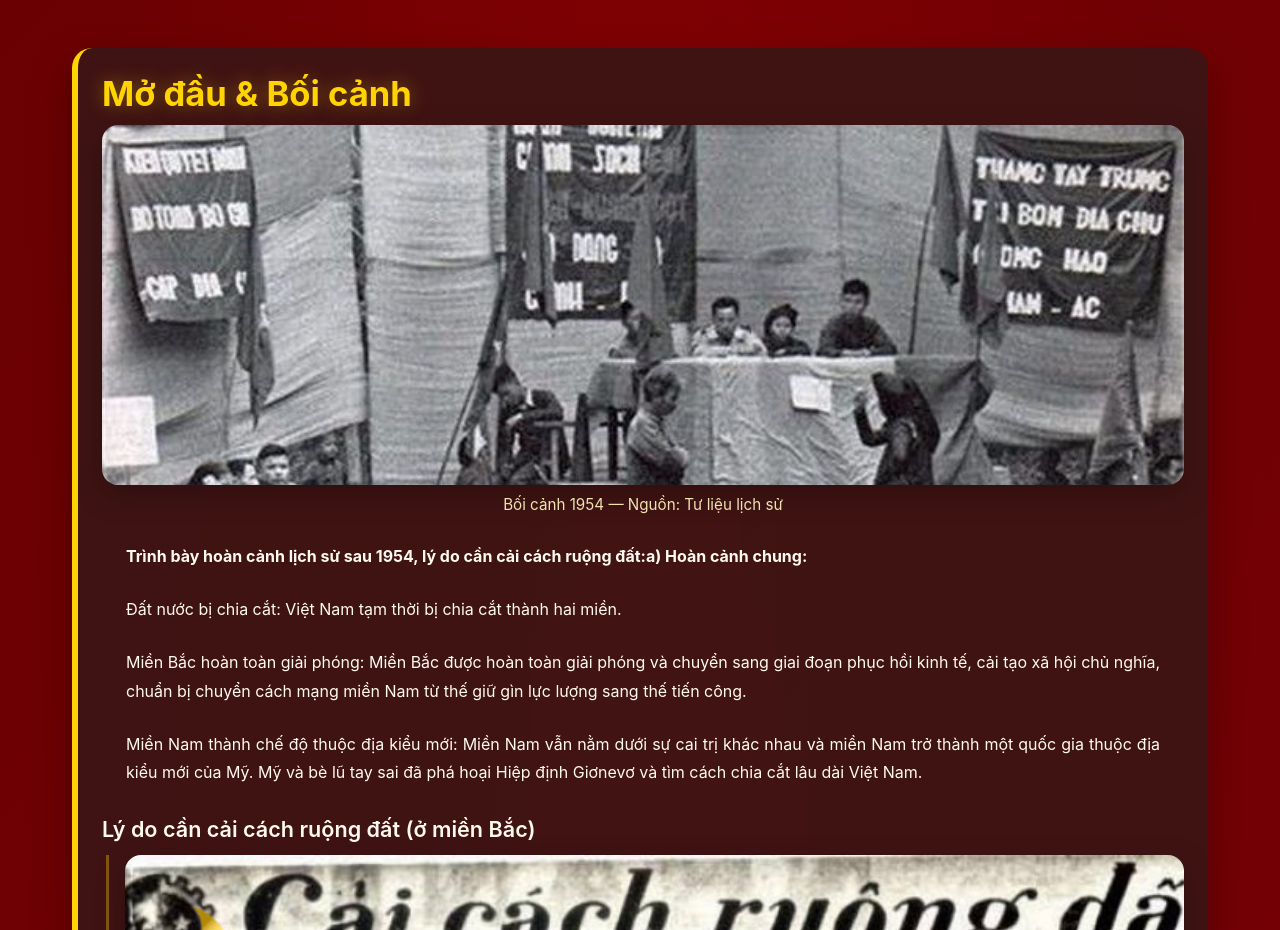
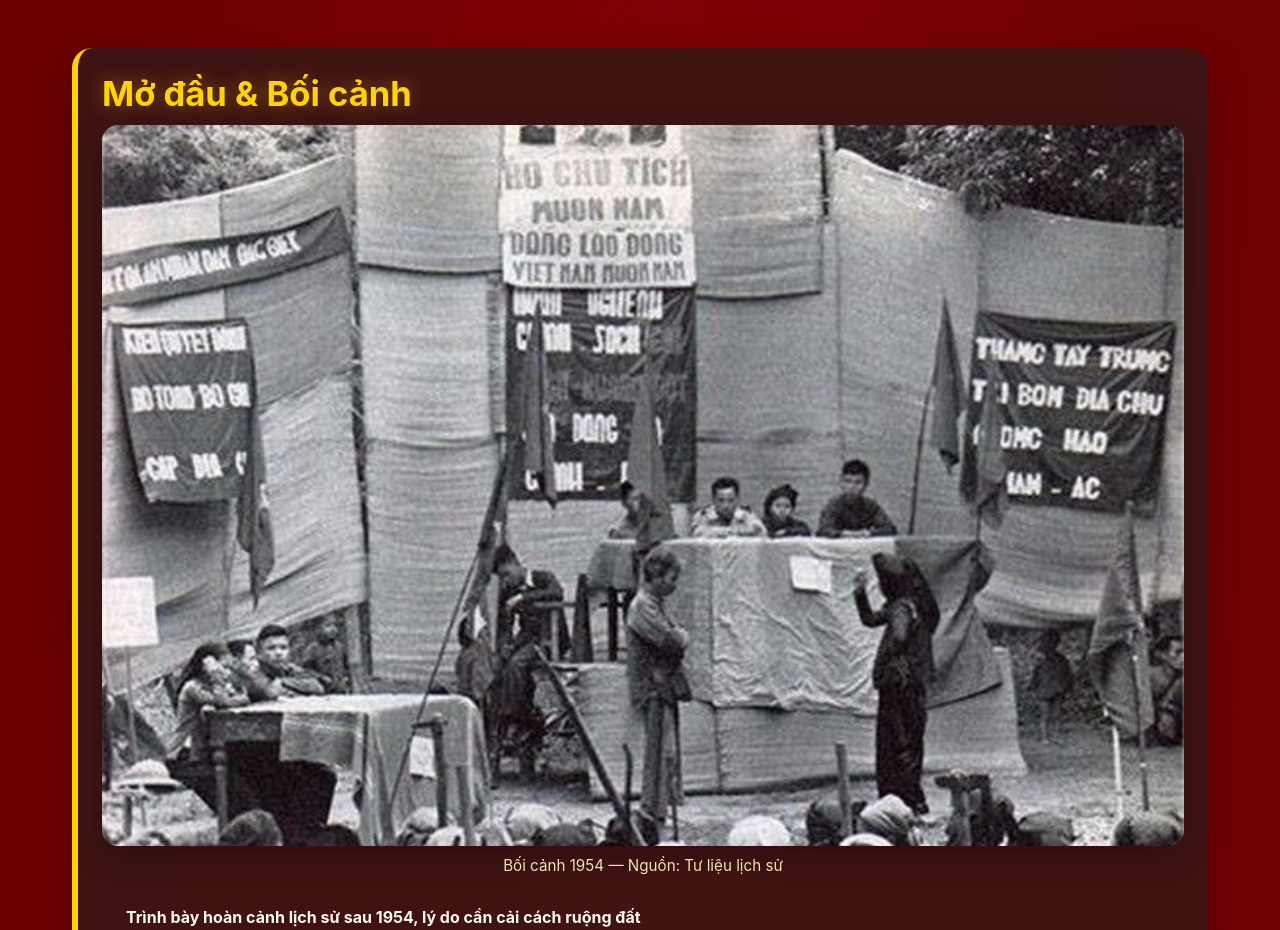
Before and after one commit to huytran2810-tech/VNRG2, a plain HTML site: page index.html in a window 1280 px wide. Shown: the part 840-1770 px from the top of the page. Drawn offline with Linux system fonts and the light colour scheme.

Commit message:
update image

```diff
--- a/script.js
+++ b/script.js
@@ -1,7 +1,7 @@
 // SOURCE_CONTENT - Nội dung HTML sạch từ DOCX với định dạng in đậm
 const SOURCE_CONTENT = `
 <h2><strong>Mở đầu & Bối cảnh</strong></h2>
-<p><strong>Trình bày hoàn cảnh lịch sử sau 1954, lý do cần cải cách ruộng đất:a) </strong><strong>Hoàn cảnh chung:</strong></p>
+<p><strong>Trình bày hoàn cảnh lịch sử sau 1954, lý do cần cải cách ruộng đất </strong><br><br><strong>Hoàn cảnh chung:</strong></p>
 <p>Đất nước bị chia cắt: Việt Nam tạm thời bị chia cắt thành hai miền.</p>
 <p>Miền Bắc hoàn toàn giải phóng: Miền Bắc được hoàn toàn giải phóng và chuyển sang giai đoạn phục hồi kinh tế, cải tạo xã hội chủ nghĩa, chuẩn bị chuyển cách mạng miền Nam từ thế giữ gìn lực lượng sang thế tiến công.</p>
 <p>Miền Nam thành chế độ thuộc địa kiểu mới: Miền Nam vẫn nằm dưới sự cai trị khác nhau và miền Nam trở thành một quốc gia thuộc địa kiểu mới của Mỹ. Mỹ và bè lũ tay sai đã phá hoại Hiệp định Giơnevơ và tìm cách chia cắt lâu dài Việt Nam.</p>
@@ -266,7 +266,7 @@ const SECTION_MAPPING = {
 const background_hero = `https://raw.githubusercontent.com/huytran2810-tech/VNRG2/refs/heads/main/assets/images/ccrd/30da43bac67c44079328641450f2dd3a_result.jpeg`;
 const banner_ccrd_general = `https://raw.githubusercontent.com/huytran2810-tech/VNRG2/refs/heads/main/assets/images/ccrd/Cai_cach_ruong_dat5.jpg`;
 const banner_policy_1953 = `https://raw.githubusercontent.com/huytran2810-tech/VNRG2/refs/heads/main/assets/images/ccrd/caicachruongdat.jpg`;
-const banner_sua_sai = `https://raw.githubusercontent.com/huytran2810-tech/VNRG2/refs/heads/main/assets/images/ccrd/BacHoRoiNuocMat.png`;
+const banner_sua_sai = `https://raw.githubusercontent.com/huytran2810-tech/VNRG2/refs/heads/fix/assets/images/ccrd/BacHoRoiNuocMat.png`;
 
 // === ẢNH FIGURE - TRIỂN KHAI 1954-1955 ===
 const figure_trien_khai_1954 = `https://raw.githubusercontent.com/huytran2810-tech/VNRG2/refs/heads/main/assets/images/ccrd/cai-cach-ruong-dat-1954-tai-cac-tinh-mien-bac.jpg`;
@@ -282,10 +282,16 @@ const figure_hcm_tham = `https://raw.githubusercontent.com/huytran2810-tech/VNRG
 const figure_dau_to_ceremony = `https://raw.githubusercontent.com/huytran2810-tech/VNRG2/refs/heads/main/assets/images/ccrd/dieuhanhchaomung_caicach.jpg`;
 const figure_dau_to_trial_1 = `https://raw.githubusercontent.com/huytran2810-tech/VNRG2/refs/heads/main/assets/images/ccrd/trial-of-a-bourgeois-landowner-in-north-vietnam-1955_5125225272_o_result.jpg`;
 const figure_dau_to_trial_2 = `https://raw.githubusercontent.com/huytran2810-tech/VNRG2/refs/heads/main/assets/images/ccrd/trial-of-a-bourgeois-landowner-in-north-vietnam-1955---u-t-a-ch-ti-bc-vit_5124618507_o_result (1).jpg`;
+// Local image candidate for section IV (Sai lầm 1956)
+const figure_sai_lam_local = `https://raw.githubusercontent.com/huytran2810-tech/VNRG2/refs/heads/main/assets/images/ccrd/Feature-32024-1.png`;
+
+// === ẢNH CHO MỤC V: HẬU QUẢ & SỬA SAI ===
+// Sử dụng một trong các ảnh trong thư mục local assets/images/ccrd
+const figure_hau_qua_sua_sai_local = `https://raw.githubusercontent.com/huytran2810-tech/VNRG2/refs/heads/fix/assets/images/ccrd/chutichhcm-413.jpeg`;
 
 // === ẢNH FIGURE - BÀI HỌC & HIỆN NAY ===
-const figure_bai_hoc = `https://raw.githubusercontent.com/huytran2810-tech/VNRG2/refs/heads/main/assets/images/ccrd/MXVQHAVVRRAMOYHDRW2CE2H6XA.jpg`;
-const figure_hien_nay = `https://raw.githubusercontent.com/huytran2810-tech/VNRG2/refs/heads/main/assets/images/ccrd/Screenshot 2025-10-18 164552.png`;
+const figure_bai_hoc = `https://raw.githubusercontent.com/huytran2810-tech/VNRG2/refs/heads/main/assets/images/ccrd/ho-chi-minh-414.jpeg`;
+const figure_hien_nay = `https://raw.githubusercontent.com/huytran2810-tech/VNRG2/refs/heads/main/assets/images/ccrd/2_20240328084651.png`;
 
 // Asset Manifest - Sử dụng các biến URL đã định nghĩa
 const ASSET_MANIFEST = [
@@ -367,6 +373,17 @@ const ASSET_MANIFEST = [
         ratio: 4/3
     },
     {
+        url: figure_sai_lam_local,
+        title: "Phiên đấu tố - minh họa",
+        caption: "Ảnh minh họa cho sai lầm và đấu tố trong cải cách ruộng đất (1955–1956)",
+        tags: ["sai-lam", "dau-to", "1956"],
+        placement: "figure",
+        credit: "Nguồn: Tư liệu lịch sử",
+        widthHint: 800,
+        heightHint: 600,
+        ratio: 4/3
+    },
+    {
         url: figure_hcm_tham,
         title: "Hồ Chí Minh đi thăm",
         caption: "Chủ tịch Hồ Chí Minh đi thăm nông dân",
@@ -386,7 +403,18 @@ const ASSET_MANIFEST = [
         credit: "Nguồn: Tư liệu lịch sử",
         widthHint: 1200,
         heightHint: 400,
-        ratio: 3/1
+        ratio: 1
+    },
+    {
+        url: figure_hau_qua_sua_sai_local,
+        title: "Tư liệu Tại Hội nghị lần thứ 10 (mở rộng), Ban Chấp hành Trung ương bàn về cải cách ruộng đất và chỉnh đốn tổ chức, Người tự phê bình rất nghiêm khắc: 'Khuyết điểm của tôi đã ảnh hưởng đến sai lầm của cải cách ruộng đất và chỉnh đốn tổ chức' - Biên bản Hội nghị ngày 24/9/1956, lưu tại Cục Lưu trữ Trung ương Đảng.",
+        caption: "Tư liệu Tại Hội nghị lần thứ 10 (mở rộng), Ban Chấp hành Trung ương bàn về cải cách ruộng đất và chỉnh đốn tổ chức, Người tự phê bình rất nghiêm khắc: 'Khuyết điểm của tôi đã ảnh hưởng đến sai lầm của cải cách ruộng đất và chỉnh đốn tổ chức' - Biên bản Hội nghị ngày 24/9/1956, lưu tại Cục Lưu trữ Trung ương Đảng. ",
+        tags: ["sua-sai", "dau-to", "hau-qua"],
+        placement: "figure",
+        credit: "Nguồn: Thư viện ảnh dự án",
+        widthHint: 800,
+        heightHint: 600,
+        ratio: 4/3
     },
     {
         url: figure_bai_hoc,
--- a/styles.css
+++ b/styles.css
@@ -283,7 +283,7 @@ h2, h3 {
 }
 
 .figure.banner .img {
-    aspect-ratio: 3 / 1;
+    aspect-ratio: 3 / 2;
     object-fit: cover;
 }
 
```
Also changed, not shown: assets/images/ccrd/2_20240328084651.png (added), assets/images/ccrd/ho-chi-minh-414.jpeg (added), 1 other file.
